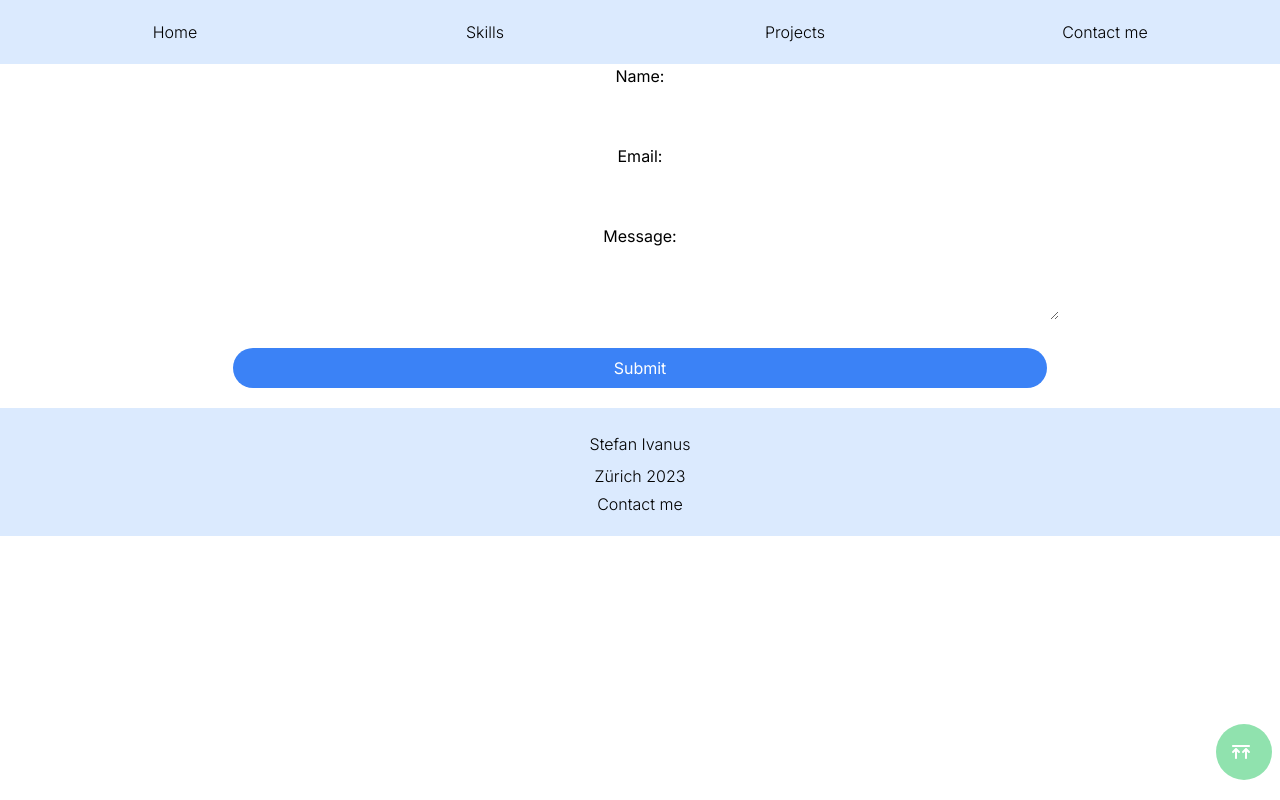
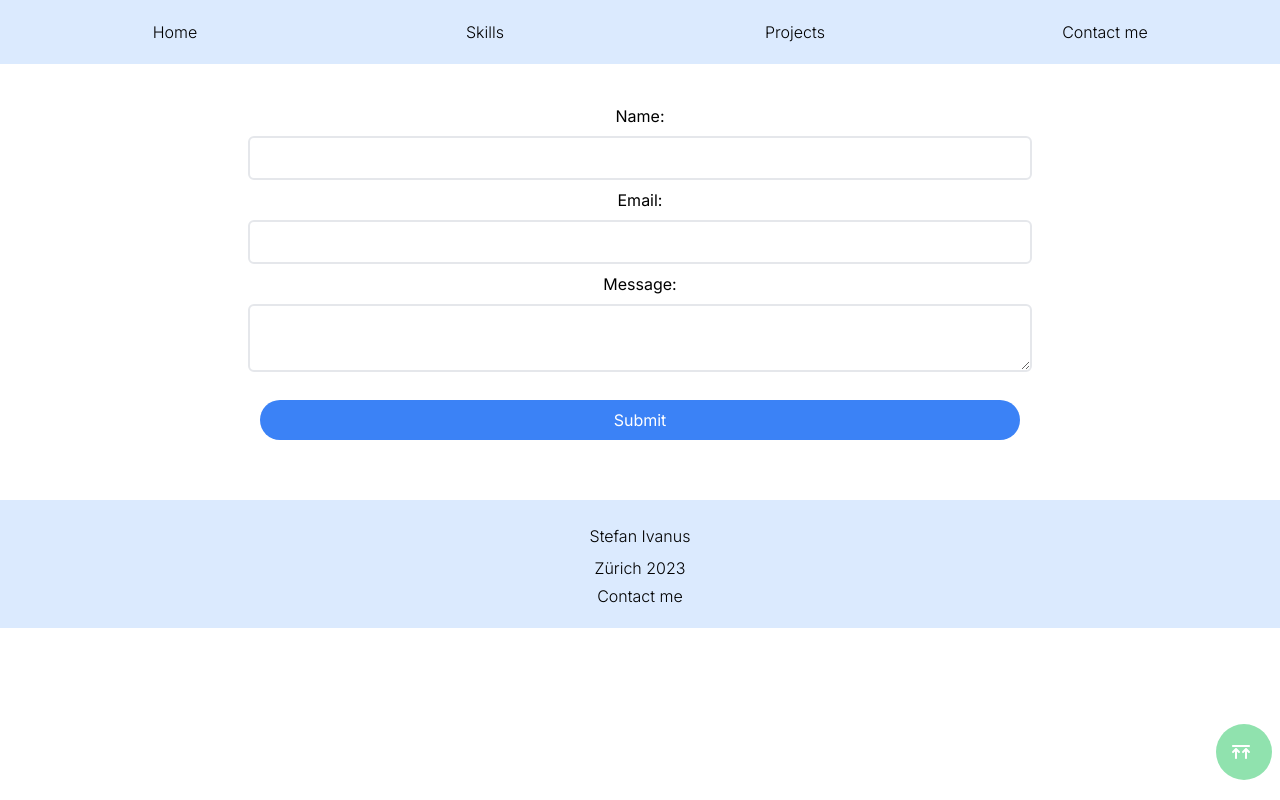
Before and after one commit to Stef14-bit/portfolio_iv, a Next.js app: page /contact in a window 1280 px wide. Built offline with nearby package versions, Linux system fonts and the light colour scheme.

Commit message:
style tweaks

```diff
--- a/app/contact/page.tsx
+++ b/app/contact/page.tsx
@@ -38,7 +38,7 @@ const ContactForm: React.FC = () => {
   };
 
   return (
-    <div className="flex justify-center p-10socket">
+    <div className="flex justify-center p-10">
       {isSubmitted ? (
         <div className="text-green-600 text-center font-light text-xl">
           Thank you for your message! We will get back to you soon.
@@ -52,7 +52,7 @@ const ContactForm: React.FC = () => {
               Name:
             </label>
             <input
-              className="rounded-md p-2 m-2"
+              className="rounded-md p-2 m-2 border-2"
               type="text"
               id="name"
               value={name}
@@ -65,7 +65,7 @@ const ContactForm: React.FC = () => {
               Email:
             </label>
             <input
-              className="rounded-md p-2 m-2"
+              className="rounded-md p-2 m-2 border-2"
               type="email"
               id="email"
               value={email}
@@ -78,7 +78,7 @@ const ContactForm: React.FC = () => {
               Message:
             </label>
             <textarea
-              className="rounded-md p-2 m-2"
+              className="rounded-md p-2 m-2 border-2"
               id="message"
               value={message}
               onChange={(e) => setMessage(e.target.value)}
--- a/app/layout.tsx
+++ b/app/layout.tsx
@@ -18,7 +18,7 @@ export default function RootLayout({
   children: React.ReactNode;
 }) {
   return (
-    <html lang="en" className="scroll-smooth">
+    <html lang="en">
       <body className={inter.className}>
         <BackToTop />
         <Navbar />
```
